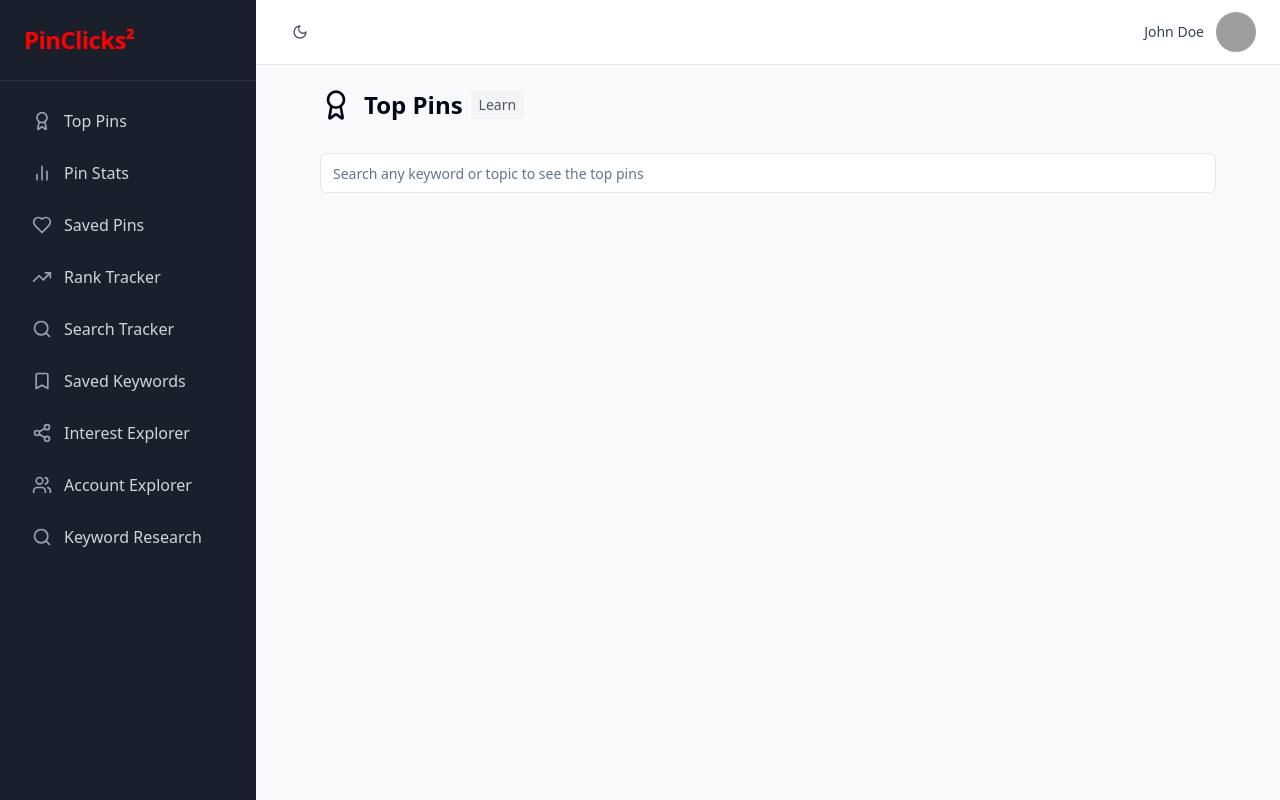
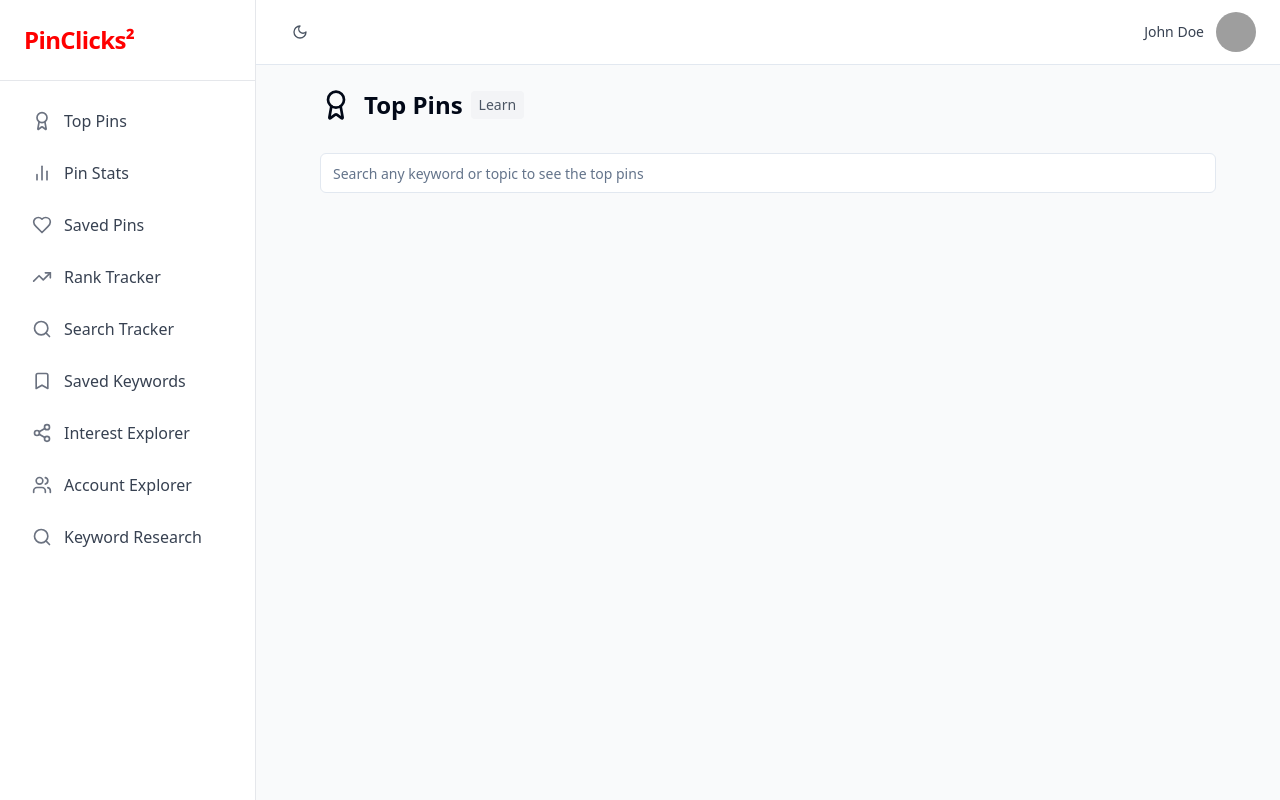
Before and after one commit to yassinei9/PinterestGrow, a React (Vite) app: page / in a window 1280 px wide. Built offline with nearby package versions, Linux system fonts and the light colour scheme; grey boxes are pictures that could not be loaded.

Commit message:
Add left menu styling
Implement styling for the left menu to match the existing design.
[skip gpt_engineer]

```diff
--- a/src/components/layout/SidebarNav.tsx
+++ b/src/components/layout/SidebarNav.tsx
@@ -24,10 +24,12 @@ const navItems = [
 
 export function SidebarNav() {
   return (
-    <nav className="w-64 bg-sidebar-background flex flex-col h-screen">
-      <div className="p-6 border-b border-sidebar-hover">
+    <nav className="w-64 bg-white dark:bg-gray-900 border-r border-gray-200 dark:border-gray-800 flex flex-col h-screen transition-colors duration-200">
+      <div className="p-6 border-b border-gray-200 dark:border-gray-800">
         <Link to="/" className="flex items-center">
-          <span className="text-pinred text-2xl font-bold tracking-tight">PinClicks²</span>
+          <span className="text-pinred dark:text-red-400 text-2xl font-bold tracking-tight">
+            PinClicks²
+          </span>
         </Link>
       </div>
       <div className="flex-1 px-4 py-4 space-y-1 overflow-y-auto">
@@ -35,10 +37,12 @@ export function SidebarNav() {
           <Link
             key={item.path}
             to={item.path}
-            className="flex items-center space-x-3 px-4 py-3 text-gray-300 hover:bg-sidebar-hover rounded-lg transition-all duration-200 group"
+            className="flex items-center space-x-3 px-4 py-3 text-gray-700 dark:text-gray-300 hover:bg-gray-100 dark:hover:bg-gray-800 rounded-lg transition-all duration-200 group"
           >
-            <item.icon className="h-5 w-5 text-gray-400 group-hover:text-white transition-colors" />
-            <span className="font-medium group-hover:text-white transition-colors">{item.label}</span>
+            <item.icon className="h-5 w-5 text-gray-500 dark:text-gray-400 group-hover:text-gray-900 dark:group-hover:text-white transition-colors" />
+            <span className="font-medium group-hover:text-gray-900 dark:group-hover:text-white transition-colors">
+              {item.label}
+            </span>
           </Link>
         ))}
       </div>
```
